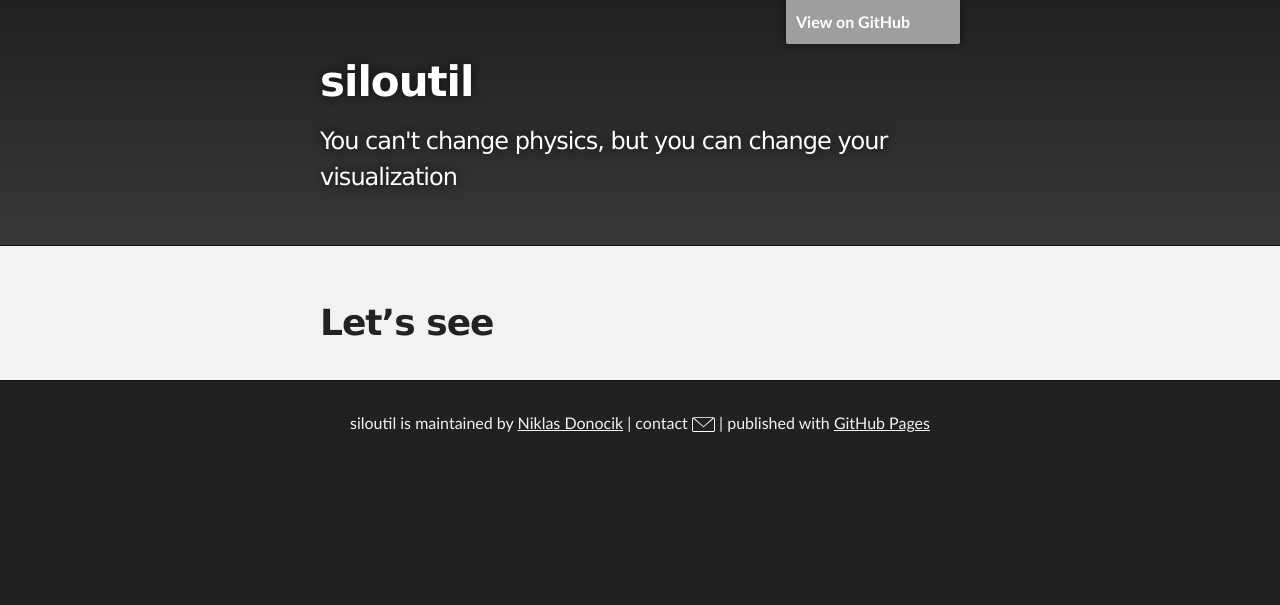
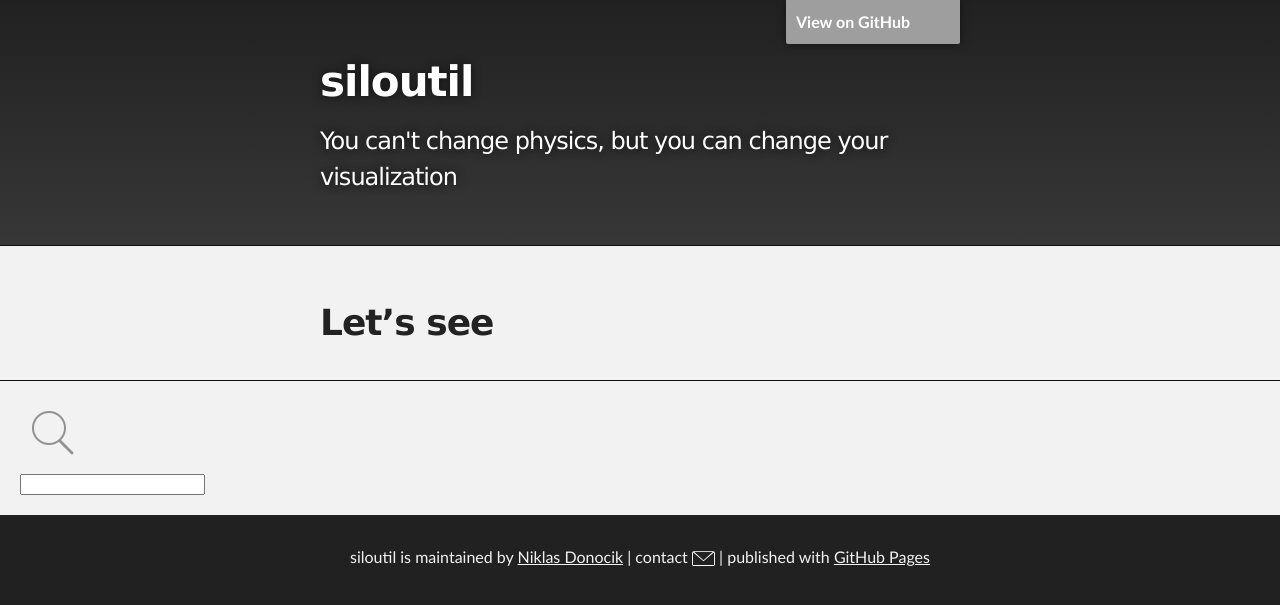
Before and after one commit to siloutil/siloutil.github.io, a Jekyll site: the page built from doc/test.md, in a window 1280 px wide. Shown: the top 605 px of the page. Built offline with Jekyll 4.4.1, drawn with Linux system fonts in a browser that asks for light colours; our own code applies the rules of GitHub Pages for plain Markdown files; grey boxes are pictures that could not be loaded.

Commit message:
Added search

```diff
--- a/_config.yml
+++ b/_config.yml
@@ -7,3 +7,9 @@ github:
   owner_mail: siloutil@donocik.name
 title: siloutil
 description:  You can't change physics, but you can change your visualization
+# Tipue search settings
+tipue_search:
+  include:
+    pages: true
+  exclude:
+    files: [search.html]
--- a/_layouts/default.html
+++ b/_layouts/default.html
@@ -29,6 +29,20 @@
       </section>
     </div>
 
+    <form action="{{ page.url | relative_url }}">
+      <div class="tipue_search_left"><img src="{{ "/assets/tipuesearch/search.png" | relative_url }}" class="tipue_search_icon"></div>
+      <div class="tipue_search_right"><input type="text" name="q" id="tipue_search_input" pattern=".{3,}" title="At least 3 characters" required></div>
+      <div style="clear: both;"></div>
+    </form>
+
+    <div id="tipue_search_content"></div>
+
+    <script>
+    $(document).ready(function() {
+      $('#tipue_search_input').tipuesearch();
+    });
+    </script>
+
     <!-- FOOTER  -->
     <div id="footer_wrap" class="outer">
       <footer class="inner">
```
